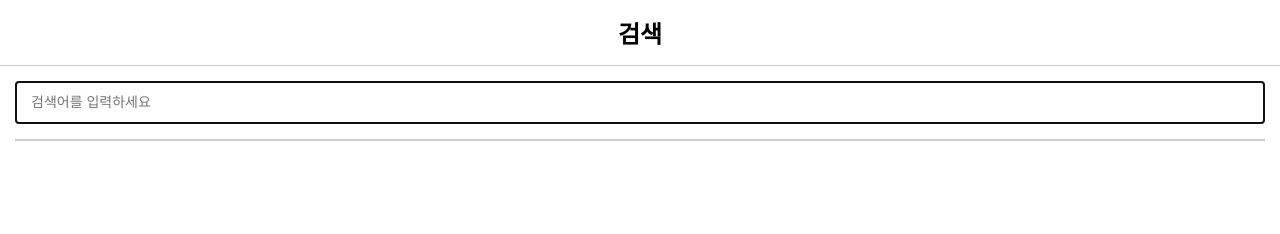
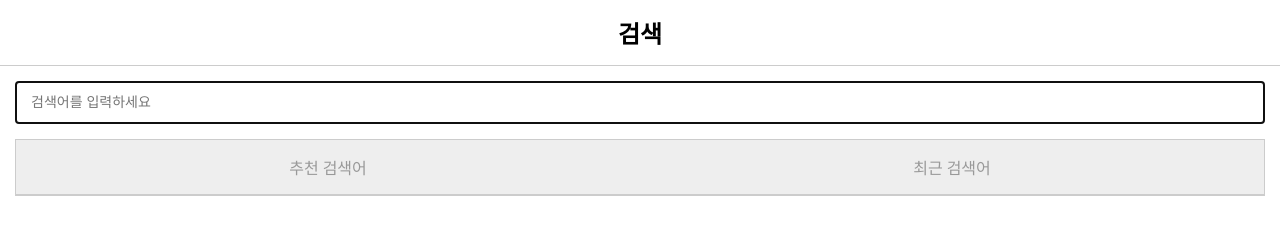
Before and after one commit to sonhosu/JavaScript-React, a plain HTML site: page index.html in a window 1280 px wide. Drawn offline with Linux system fonts and the light colour scheme.

Commit message:
최근검색어,추천검색어 추가

```diff
--- a/index.html
+++ b/index.html
@@ -17,6 +17,7 @@
       </form>
       <div class="content">
         <!-- TODO -->
+        <div id="tab-view"></div>
         <div id="search-result-view"></div>
 
       </div>
--- a/js/Controller.js
+++ b/js/Controller.js
@@ -1,15 +1,17 @@
 const tag = "[Controller]";
 
 export default class Controller {
-  constructor(store, { searchFormView ,searchResultView}) {
+  constructor(store, { searchFormView ,searchResultView, tabView}) {
     console.log(tag, "constructor");
 
     this.store = store;
 
     this.searchFormView = searchFormView;
     this.searchResultView = searchResultView;
+    this.tabView= tabView;
 
     this.subscribeViewEvents();
+    this.render();
   }
 
   //검색에서 이벤트 발생시 실행됨
@@ -39,9 +41,11 @@ export default class Controller {
 
   render(){
     if(this.store.searchKeyword.length > 0){
+      this.tabView.hide();
       this.searchResultView.show(this.store.searchResult)
       return
     }
+    this.tabView.show();
     this.searchResultView.hide();
   }
 }
--- a/js/main.js
+++ b/js/main.js
@@ -3,6 +3,7 @@ import Store from "./store.js";
 import storage from "./storage.js";
 import SearchFormView from "./views/SearchFormView.js";
 import SearchResultView from "./views/SearchResultView.js";
+import TabView from "./views/TabView.js";
 
 const tag = "[main]";
 
@@ -16,6 +17,7 @@ function main() {
   const views = {
     searchFormView: new SearchFormView(),
     searchResultView: new SearchResultView(),
+    tabView: new TabView()
     // TODO
   };
 
--- /dev/null
+++ b/js/views/TabView.js
@@ -0,0 +1,50 @@
+import View from "./View.js";
+import { qs } from "../helpers.js";
+const TabType = {
+    KEYWORD: 'KEYWORD',
+    HISTORY: 'HISTORY'
+}
+
+const TabLable = {
+    [TabType.KEYWORD]: '추천 검색어',
+    [TabType.HISTORY]: '최근 검색어',
+
+}
+
+
+
+export default class TabView extends View {
+
+    constructor() {
+        super(qs('#tab-view'))
+        this.template = new Template()
+    }
+    show() {
+        this.element.innerHTML = this.template.getTabList()
+
+        super.show()
+    }
+
+
+}
+class Template {
+    getTabList() {
+        return `
+        <ul class="tabs">
+            ${Object.values(TabType)
+                .map(tabType => ({ tabType, tabLabel: TabLable[tabType] }))
+                .map(this._getTab)
+                .join("")}
+        </ul>
+        `;
+    }
+    _getTab({ tabType, tabLabel }) {
+        return `
+        <li data-tab="${tabType}">
+        ${tabLabel}
+        </li>
+        `
+
+    }
+
+}
```
